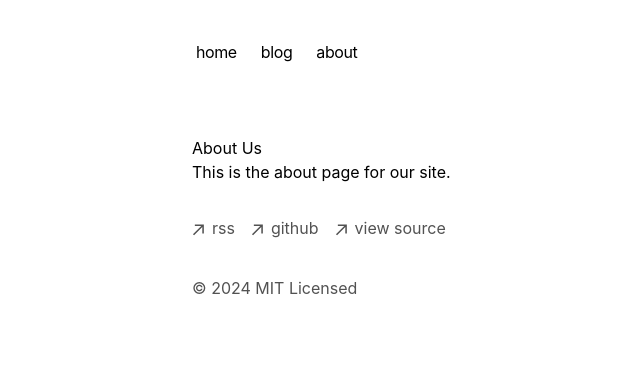
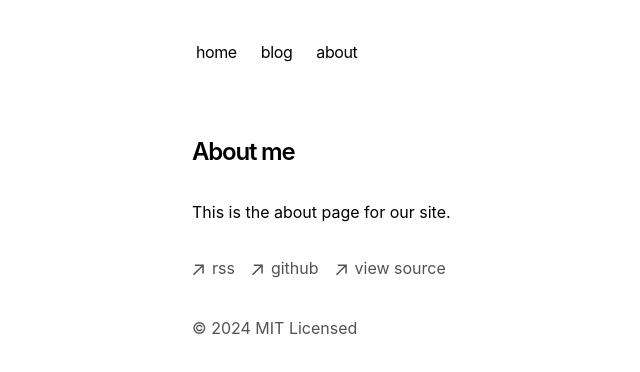
Before and after one commit to Saul-M/nextjs-portfolio, a Next.js app: page /about in a window 1280 px wide. Shown: the top 372 px of the page, without its empty margins (160-800 px from the left). Built offline with nearby package versions, Linux system fonts and the light colour scheme.

Commit message:
changed the about page format

```diff
--- a/app/about/page.tsx
+++ b/app/about/page.tsx
@@ -1,12 +1,15 @@
 import React from 'react';
 
-const About = () => {
+export const metadata = {
+    title: 'About',
+    description: 'More about me and my site.',
+  }
+
+  export default function Page() {
     return (
-        <div>
-            <h1>About Us</h1>
-            <p>This is the about page for our site.</p>
-        </div>
-    );
-}
-
-export default About;
+      <section>
+        <h1 className="font-semibold text-2xl mb-8 tracking-tighter">About me</h1>
+        <p>This is the about page for our site.</p>
+      </section>
+    )
+  }
```
